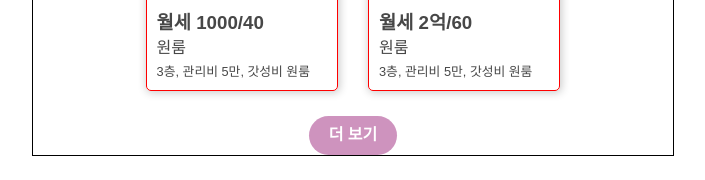
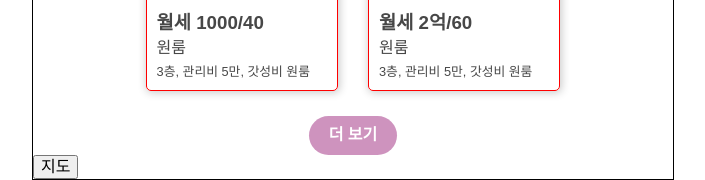
Before and after one commit to future9061/myHome-mobile, a plain HTML site: page index.html in a window 1280 px wide. Shown: the part 924-1104 px from the top of the page, without its empty margins (287-992 px from the left). Before the commit the page ends 1080 px from the top, so only its background shows below. Drawn offline with Linux system fonts and the light colour scheme; a web font is replaced by a local one.

Commit message:
Add files via upload

```diff
--- a/index.html
+++ b/index.html
@@ -152,6 +152,7 @@
       <div class="content2_more_wrap">
         <button class="cr">더 보기</button>
       </div>
+      <button><a href="./html/contant5.html">지도</a></button>
     </div>
     <!--/wrap-->
 
```
